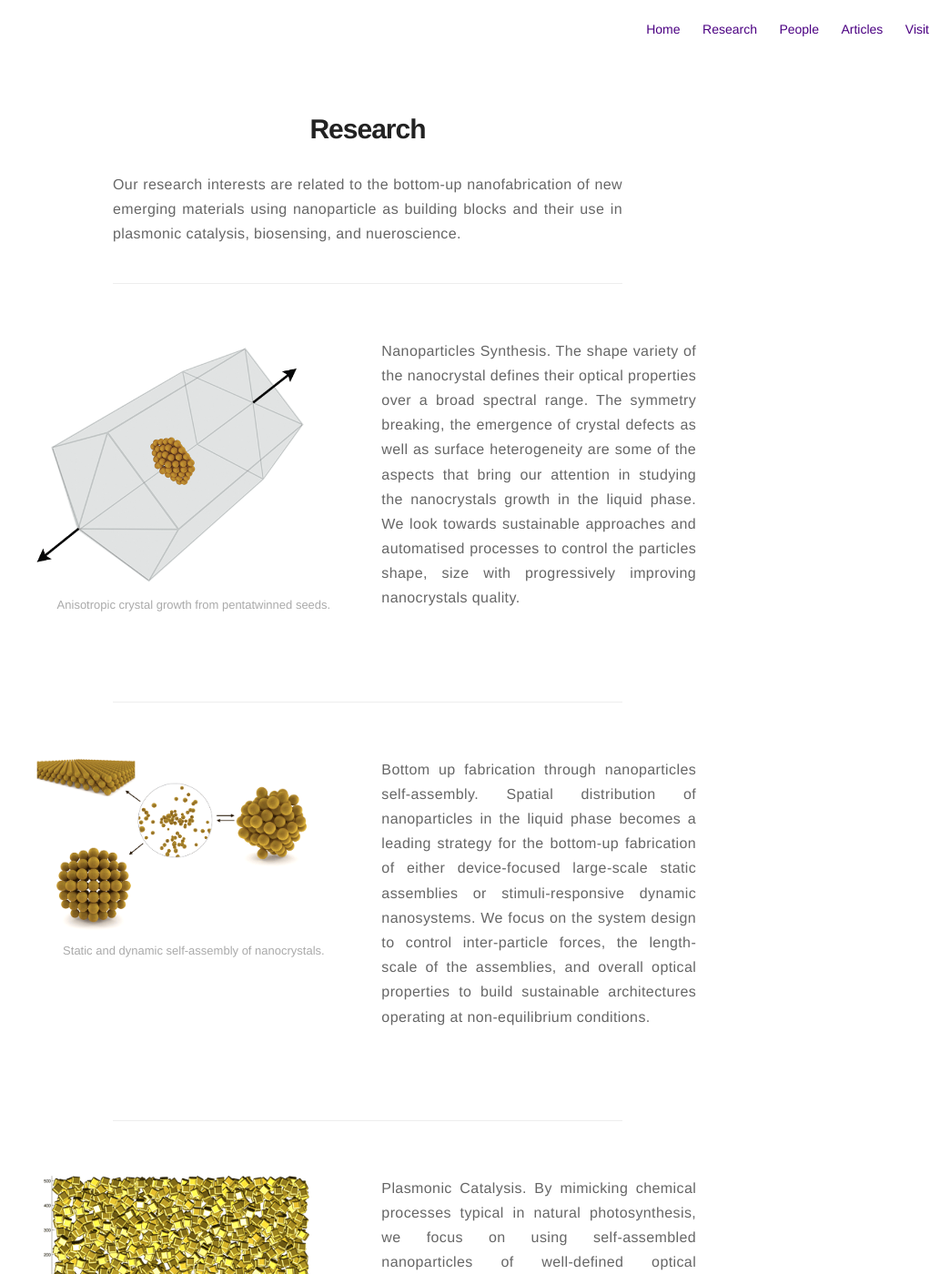
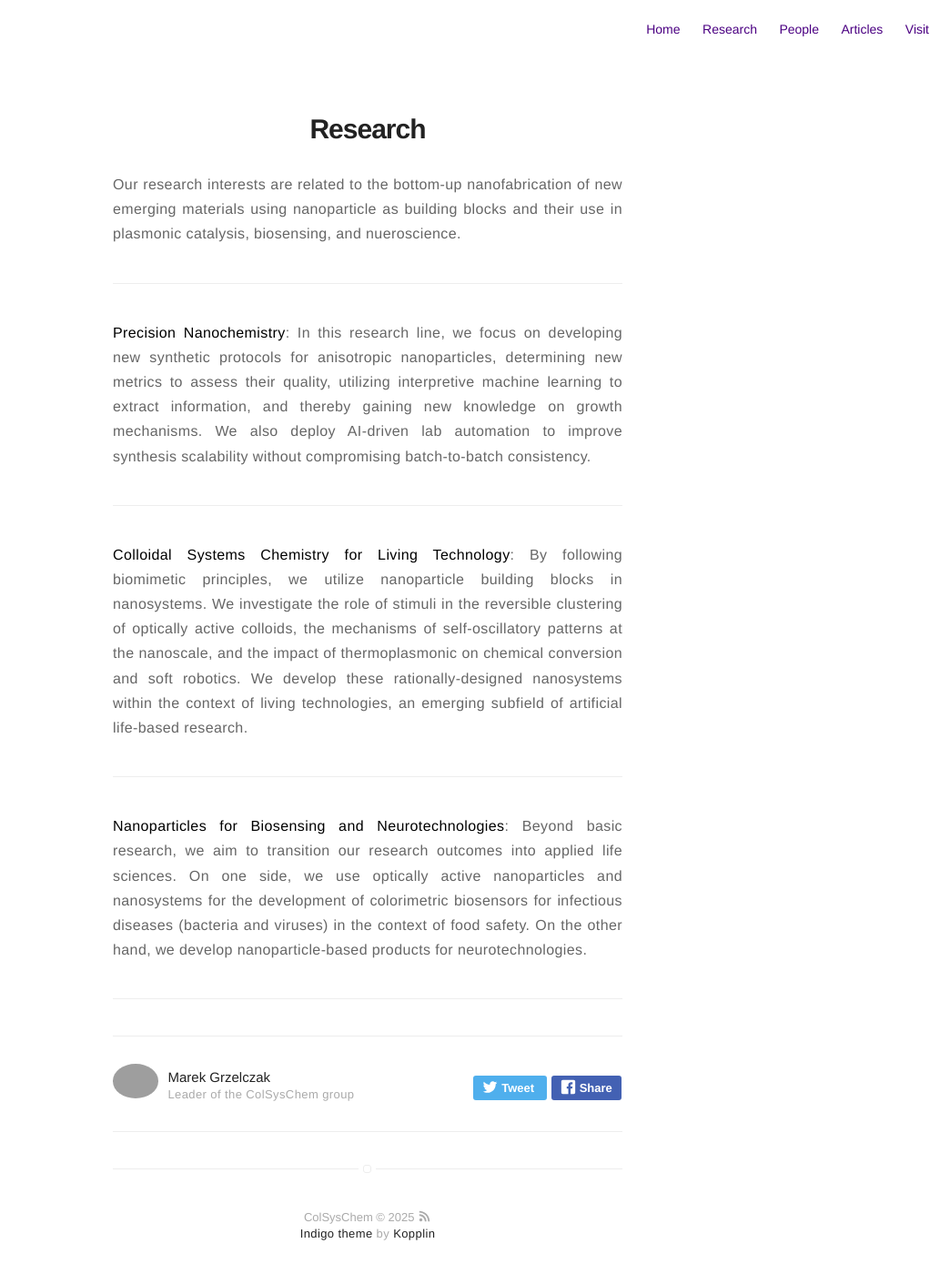
Before and after one commit to colsyschem/colsyschem.github.io, a Jekyll site: the page built from research.md, in a window 1280 px wide and 1400 px high. Shown: the whole window at 91% size, without its empty margins (236-1280 px from the left). Built offline with Jekyll 4.4.1, drawn with Linux system fonts in a browser that asks for light colours; some of the changed text lies outside the part shown.

Commit message:
Update research.md
research statement

```diff
--- a/research.md
+++ b/research.md
@@ -13,54 +13,16 @@ description: Current research activities @ ColSysChem
 
 Our research interests are related to the bottom-up nanofabrication of new emerging materials using nanoparticle as building blocks and their use in plasmonic catalysis, biosensing, and nueroscience.
 
+---
 
----
-<div class="side-by-side">
-    <div class="toleft">
-        <img class="image" src="/assets/images/synthesis.png" alt="Alt Text" width="300">
-        <figcaption class="caption">Anisotropic crystal growth from pentatwinned seeds. </figcaption>
-    </div>
-
-    <div class="toright">
-        <p><b>Nanoparticles Synthesis.</b> The shape variety of the nanocrystal defines their optical properties over a broad spectral range. The symmetry breaking, the emergence of crystal defects as well as surface heterogeneity are some of the aspects that bring our attention in studying the nanocrystals growth in the liquid phase. We look towards sustainable approaches and automatised processes to control the particles shape, size with progressively improving nanocrystals quality. </p>
-    </div>
-</div>
+**Precision Nanochemistry**: In this research line, we focus on developing new synthetic protocols for anisotropic nanoparticles, determining new metrics to assess their quality, utilizing interpretive machine learning to extract information, and thereby gaining new knowledge on growth mechanisms. We also deploy AI-driven lab automation to improve synthesis scalability without compromising batch-to-batch consistency.
 
 ---
 
-<div class="side-by-side">
-    <div class="toleft">
-        <img class="image" src="/assets/images/self-assembly.png" alt="Alt Text" width="300">
-        <figcaption class="caption">Static and dynamic self-assembly of nanocrystals.</figcaption>
-    </div>
-
-    <div class="toright">
-        <p><b>Bottom up fabrication through nanoparticles self-assembly.</b> Spatial distribution of nanoparticles in the liquid phase becomes a leading strategy for the bottom-up fabrication of either device-focused large-scale static assemblies or stimuli-responsive dynamic nanosystems. We focus on the system design to control inter-particle forces, the length-scale of the assemblies, and overall optical properties to build sustainable architectures operating at non-equilibrium conditions.</p>
-    </div>
-</div>
+**Colloidal Systems Chemistry for Living Technology**: By following biomimetic principles, we utilize nanoparticle building blocks in nanosystems. We investigate the role of stimuli in the reversible clustering of optically active colloids, the mechanisms of self-oscillatory patterns at the nanoscale, and the impact of thermoplasmonic on chemical conversion and soft robotics. We develop these rationally-designed nanosystems within the context of living technologies, an emerging subfield of artificial life-based research.
 
 ---
 
-<div class="side-by-side">
-    <div class="toleft">
-        <img class="image" src="/assets/images/photochemistry.png" alt="Alt Text" width="300">
-        <figcaption class="caption">Plasmon-based light harvesting system.</figcaption>
-    </div>
-
-    <div class="toright">
-        <p><b>Plasmonic Catalysis.</b> By mimicking chemical processes typical in natural photosynthesis, we focus on using self-assembled nanoparticles of well-defined optical properties for light-driven regeneration of biological molecules - cofactors. We put attention on the architecture of the nanoscale building blocks and the control over the energy flow under light conditions that are crucial in improving the efficiency of the photochemical processes.</p>
-    </div>
-</div>
+**Nanoparticles for Biosensing and Neurotechnologies**: Beyond basic research, we aim to transition our research outcomes into applied life sciences. On one side, we use optically active nanoparticles and nanosystems for the development of colorimetric biosensors for infectious diseases (bacteria and viruses) in the context of food safety. On the other hand, we develop nanoparticle-based products for neurotechnologies.
 
 ---
-
-<div class="side-by-side">
-    <div class="toleft">
-        <img class="image" src="/assets/images/biosensing.png" alt="Alt Text" width="300">
-        <figcaption class="caption">Plasmon-based biosensing.</figcaption>
-    </div>
-
-    <div class="toright">
-        <p><b>Nanomaterials for Live Science.</b> To apply the designed constructs, we develop, from one side, colorimetric sensors based on plasmonic nanoparticles for liquid biopsy (cancer detection) and for the detection of infectious diseases, and from another side, hybrid nanomaterials (plasmonic-semiconducting) for neuroscience.</p>
-    </div>
-</div>
```
